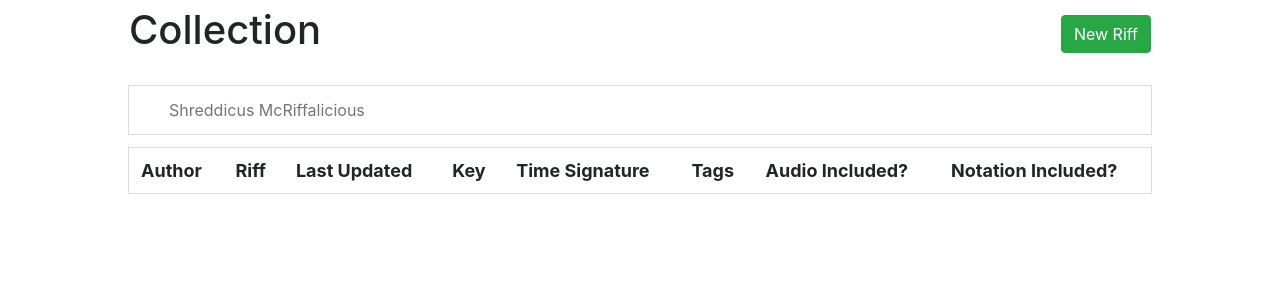
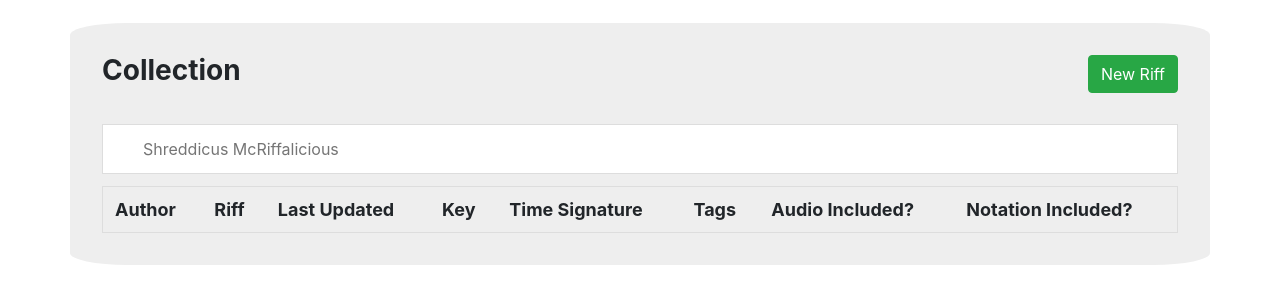
Before and after one commit to pefbass/riffage, a Django app: page /collection/ in a window 1280 px wide. Shown: the part 97-401 px from the top of the page. Run offline with Django 3.2, Linux system fonts and the light colour scheme; data that the repository does not hold is empty; some libraries are stand-ins or nearby versions.

Commit message:
Styled all pages from base.html

```diff
--- a/riffage/collection/templates/collection/collection.html
+++ b/riffage/collection/templates/collection/collection.html
@@ -1,25 +1,18 @@
 {% extends 'base.html' %}
+{% block title %}
+<div style="margin-bottom: 10px;">
+	<h3 style="font-weight: bold; float: left;">Collection</h3>
+	<a href="riff_new" class="btn btn-success" style='float: right;'>New Riff</a>
+	<br>
+</div>
+{% endblock %}
 
 {% block content %}
 
-<div align="center">
-	<table class="collection_header>" style="width:80%">
+<input type="text" id="myInput" onkeyup="search_riffs()" placeholder="Shreddicus McRiffalicious" title="Search">
+<table class="collection" id="myTable">
 	<tr>
-			<td><h1>Collection</h1></td>
-			<td align="right">
-				<a href="riff_new" class="btn btn-success">New Riff</a>
-			</td>
-		</tr>
-	</table>
-
-	<br>
-
-	<input type="text" id="myInput" onkeyup="search_riffs()" placeholder="Shreddicus McRiffalicious" title="Search" style="width:80%">
-	<table class="collection" id="myTable" style="width:80%">
-		<tr>
-			{% if not user.profile.private_account %}
 		<th>Author</th>
-			{% endif %}
 		<th>Riff</th>
 		<th>Last Updated</th>
 		<th>Key</th>
@@ -33,9 +26,7 @@
 		<!-- Only show riffs that are either owned by the user or public -->
 		{% if riff.priv_vis == False or riff.author == user.profile %}
 			<tr>
-					{% if not user.profile.private_account %}
 				<td>{{ riff.author.user }}</td>
-					{% endif %}
 				<td><a href="{% url 'riff_detail' pk=riff.pk %}">{{ riff.name }}</a></td>
 				<td>Yesterday</td>
 				<td>{{ riff.riff_key }}</td>
@@ -48,7 +39,6 @@
 
 	{% endfor %}
 </table>
-</div>
 
 <script>
 
--- a/riffage/collection/templates/collection/riff_detail.html
+++ b/riffage/collection/templates/collection/riff_detail.html
@@ -1,10 +1,12 @@
 {% extends 'base.html' %}
+{% load static %}
 
-{% load static %}
+{% block title %}
+{{ riff.name }}
+{% endblock %}
 
 {% block content %}
 
-	<h2><bold>{{ riff.name }}</bold></h2>
 	<p><em>{{ riff.priv_vis|yesno:"Private,Public" }}</em></p>
 
 	<table class="riff_detail">
--- a/riffage/collection/templates/collection/riff_edit.html
+++ b/riffage/collection/templates/collection/riff_edit.html
@@ -1,7 +1,10 @@
 {% extends 'base.html' %}
+{% block title %}
+Edit Riff
+{% endblock %}
+
 {% block content %}
 
-<h1>Edit Riff</h1>
 <form method="post" enctype="multipart/form-data">
 	{% csrf_token %}
 	{{ form.as_p }}
--- a/riffage/collection/templates/collection/riff_new.html
+++ b/riffage/collection/templates/collection/riff_new.html
@@ -1,4 +1,8 @@
 {% extends 'base.html' %}
+{% block title %}
+New Riff
+{% endblock %}
+
 {% block content %}
 
 <form method="post" enctype="multipart/form-data">
--- a/riffage/collection/views.py
+++ b/riffage/collection/views.py
@@ -47,7 +47,7 @@ def riff_edit(request, pk):
 		form = RiffForm(request.POST, request.FILES, instance=riff, edit=True)
 		if riff.author.private_account:
 			print("PRIVATE ACCOUNT!!")
-		riff.priv_precedence()
+		#riff.priv_precedence()
 		if form.is_valid():
 			riff = form.save()
 			return redirect('riff_detail', riff.pk)
--- a/riffage/templates/base.html
+++ b/riffage/templates/base.html
@@ -102,8 +102,15 @@
 			</nav>
 		</div>
 
-		{% block content %}
-		{% endblock %}
+		<div class="container" id="vue-div" style="border-radius: 5%; background-color: #EEEEEE; padding: 2em; margin-top: 4em; margin-bottom: 3em">
+			<h3 style="font-weight: bold; padding-bottom: 20px">
+				{% block title %}
+				{% endblock %}
+			</h3>
+
+			{% block content %}
+			{% endblock %}
+		</div>
 
 	</body>
 </html>
```
Also changed, not shown: riffage/account/templates/account.html (+5 -3 lines). Lines whose indentation alone changed are shown as unchanged.
